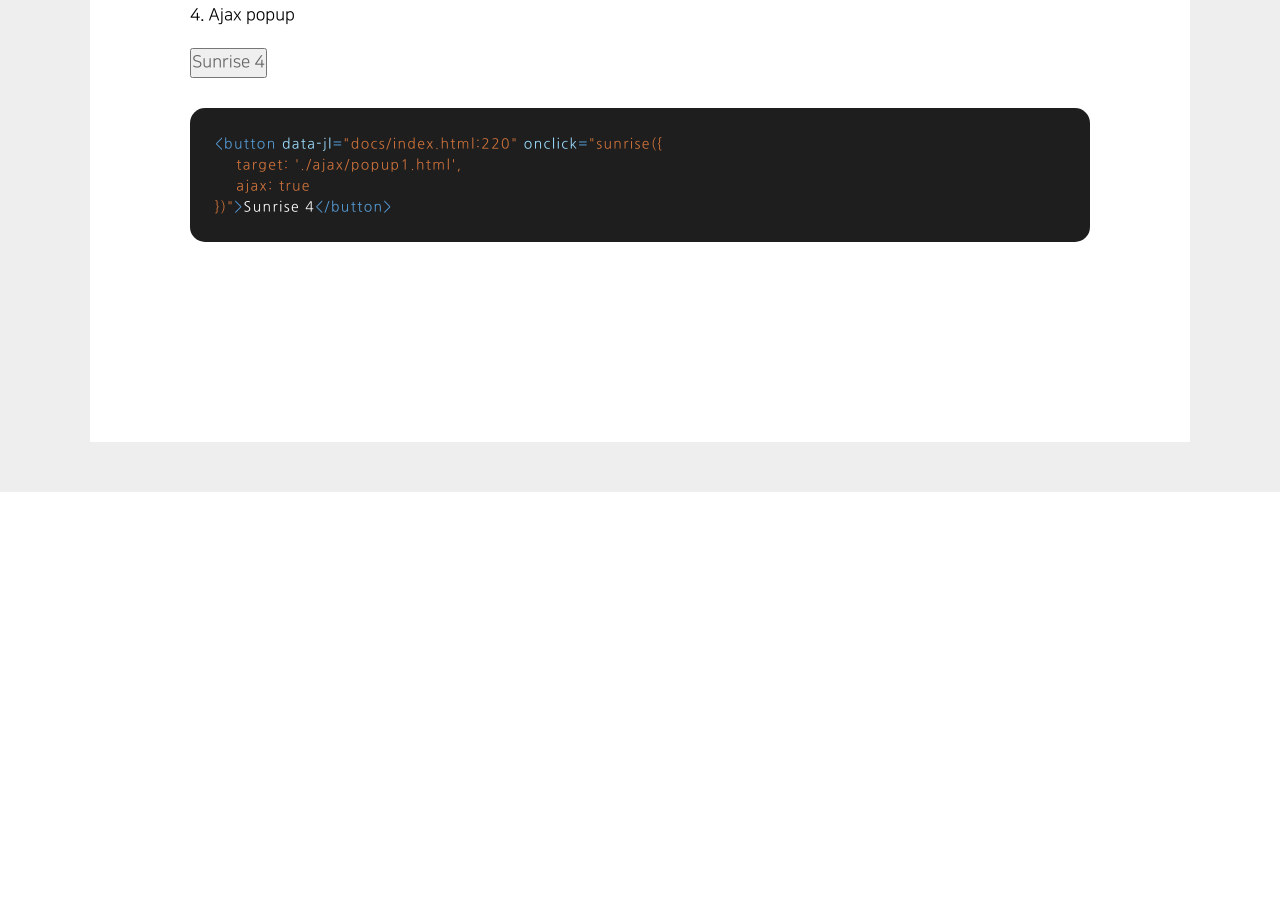
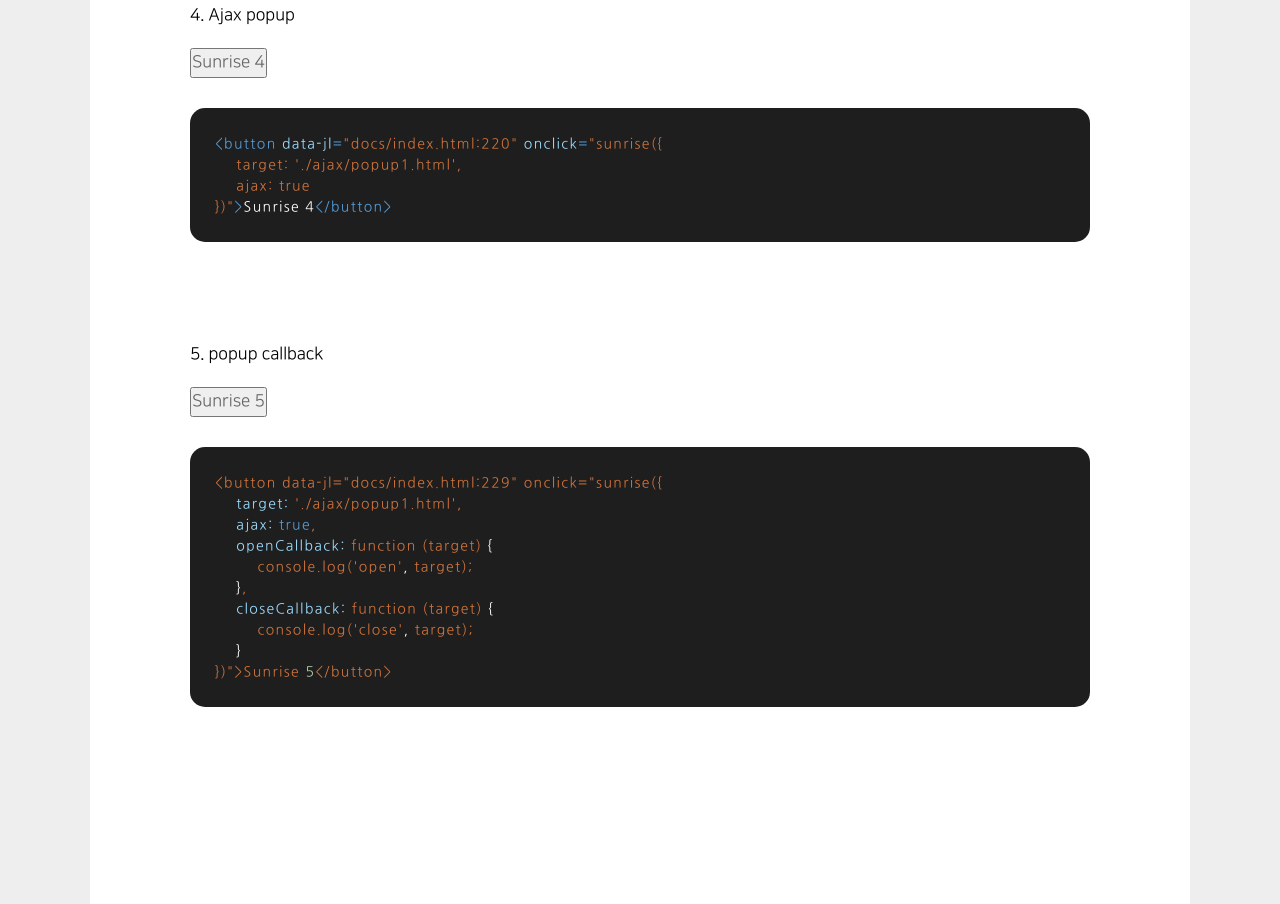
Before and after one commit to simplizm-company/sunrise, a website: page docs/index.html in a window 1280 px wide. Shown: the part 2234-3138 px from the top of the page. Before the commit the page ends 2726 px from the top, so only its background shows below. Drawn offline with nearby package versions, Linux system fonts and the light colour scheme.

Commit message:
callback

```diff
--- a/docs/index.html
+++ b/docs/index.html
@@ -222,6 +222,21 @@ td, th {vertical-align: middle;}
                         ajax: true
                     })">Sunrise 4</button>
                 </section>
+                <section class="demo">
+                    <div class="desc">
+                        <h3 class="tit">5. popup callback</h3>
+                    </div>
+                    <button onclick="sunrise({
+                        target: './ajax/popup1.html',
+                        ajax: true,
+                        openCallback: function (target) {
+                            console.log('open', target);
+                        },
+                        closeCallback: function (target) {
+                            console.log('close', target);
+                        }
+                    })">Sunrise 5</button>
+                </section>
             </section>
         </div>
         <script>
--- a/docs/sunrise.js
+++ b/docs/sunrise.js
@@ -19,7 +19,10 @@
             _.defaults = {
                 target: null,
                 ajax: false,
-                dataType: 'html'
+                dataType: 'html',
+
+                openCallback: function () {},
+                closeCallback: function () {}
             }
 
             _.options = $.extend({}, _.defaults, settings);
@@ -70,11 +73,13 @@
                 dataType: _.options.dataType,
                 success: function (popup) {
                     _.element.target = $(popup);
+                    _.options.openCallback(_.element.target);
                     _.element.popup = _.element.target.appendTo(_.element.frame).show();
                     _.element.frame.addClass('sunrise-visible');
                 }
             });
         } else {
+            _.options.openCallback(_.element.target);
             _.element.popup = _.element.target.appendTo(_.element.frame).show();
             _.element.frame.addClass('sunrise-visible');
         }
@@ -86,6 +91,7 @@
         if (!_.options.ajax) {
             _.element.popup.appendTo(_.element.body).hide();
         }
+        _.options.closeCallback(_.element.target);
         _.element.outer.remove();
         _.element.body.attr('style', _.element.body.data('originStyle'));
     }
```
